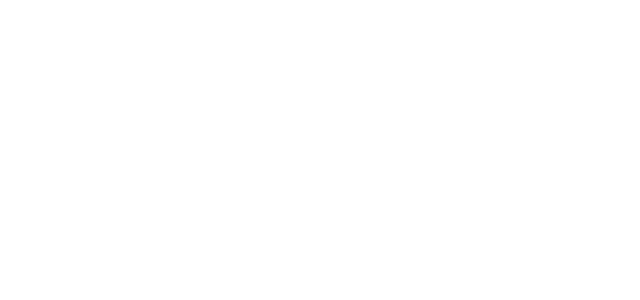
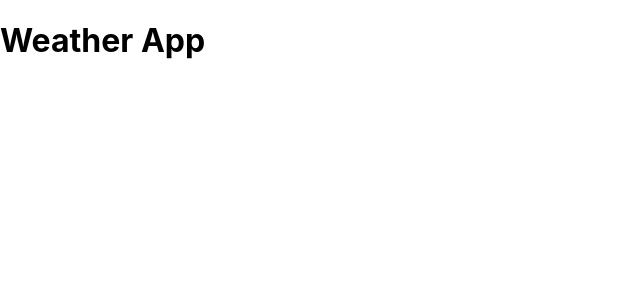
Before and after one commit to Mogakamo/Weather-App-, a Next.js app: page / in a window 1280 px wide. Shown: the top 300 px of the page, without its empty margins (0-640 px from the left). Built offline with nearby package versions, Linux system fonts and the light colour scheme.

Commit message:
Added the weather component

```diff
--- a/pages/index.js
+++ b/pages/index.js
@@ -1,10 +1,8 @@
-import Head from 'next/head'
-import Image from 'next/image'
 
 export default function Home() {
   return (
     <>
-
+        <h1>Weather App</h1>
     </>
   )
 }
```
Also changed, not shown: components/Weather.js (added).
